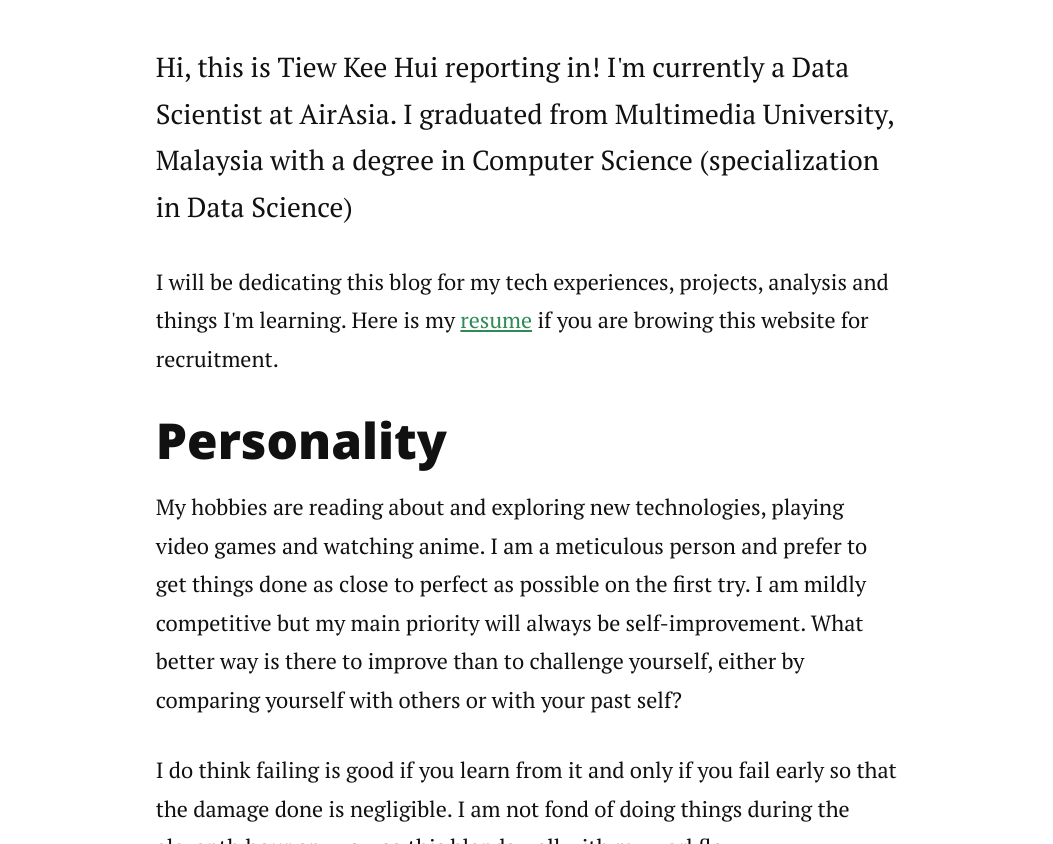
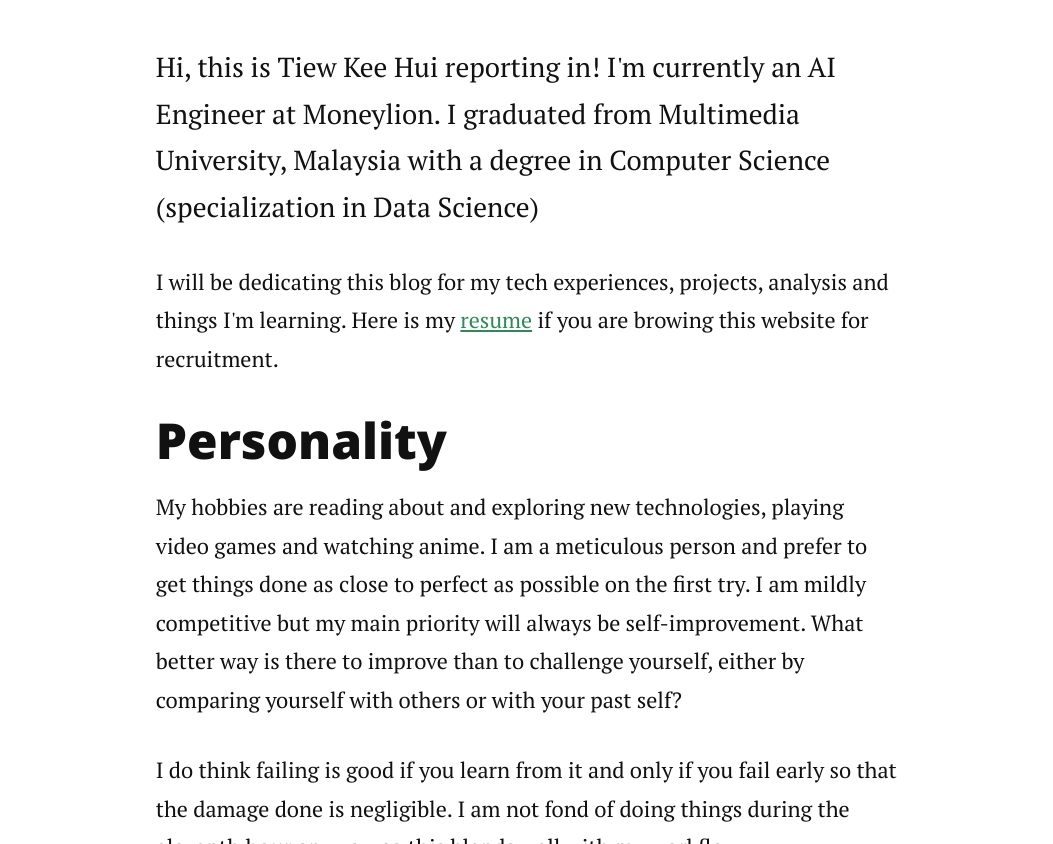
Before and after one commit to TiewKH/TiewKH.github.io, a website: page about/index.html in a window 1280 px wide. Shown: the part 1157-2001 px from the top of the page, without its empty margins (113-1166 px from the left). Drawn offline with nearby package versions, Linux system fonts and the light colour scheme.

Commit message:
Update about me

```diff
--- a/about/index.html
+++ b/about/index.html
@@ -130,7 +130,7 @@
          <div class="post">
 	<h1 class="pageTitle">About Tiew</h1>
 	<img src="/assets/img/dinosaur.jpg" alt="At Penang's art street with a dinosaur" />
-	<p class="intro">Hi, this is Tiew Kee Hui reporting in! I'm currently a Data Scientist at AirAsia. I graduated from Multimedia University, Malaysia with a degree in Computer Science (specialization in Data Science)
+	<p class="intro">Hi, this is Tiew Kee Hui reporting in! I'm currently an AI Engineer at Moneylion. I graduated from Multimedia University, Malaysia with a degree in Computer Science (specialization in Data Science)
 
     <p>I will be dedicating this blog for my tech experiences, projects, analysis and things I'm learning.
     Here is my <a href="/assets/docs/Resume.pdf" target="_blank">resume</a> if you are browing this website for recruitment.</p>
```
